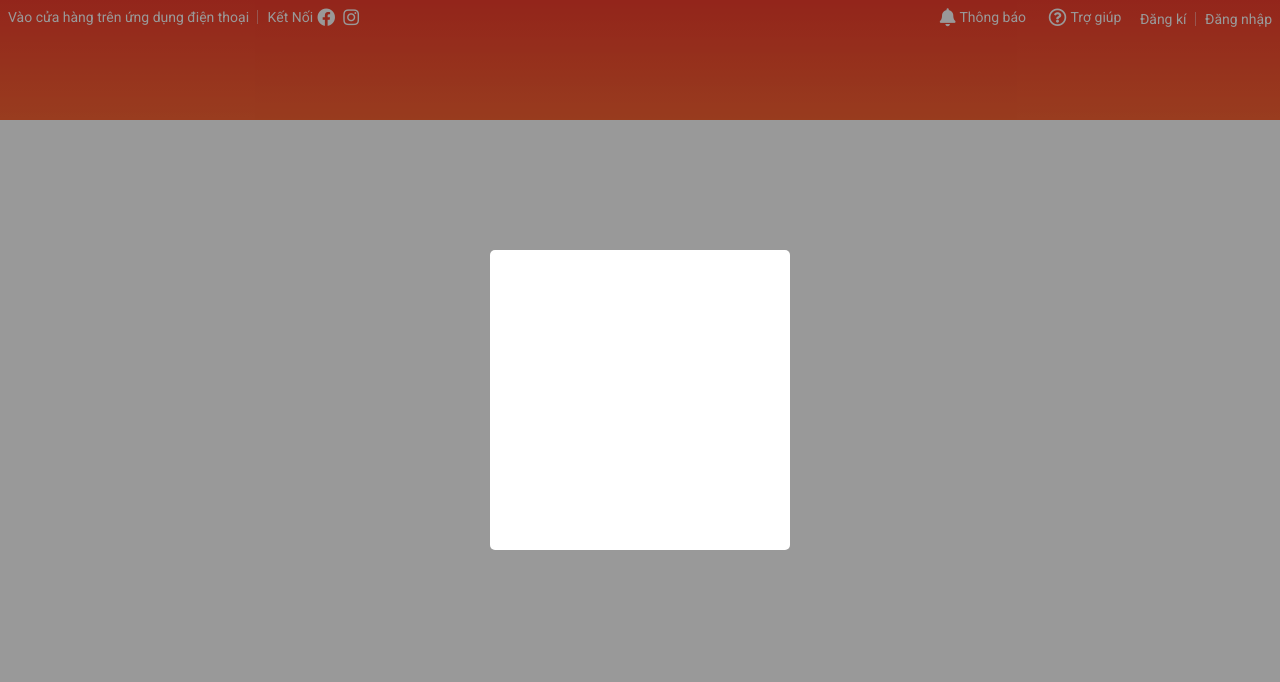
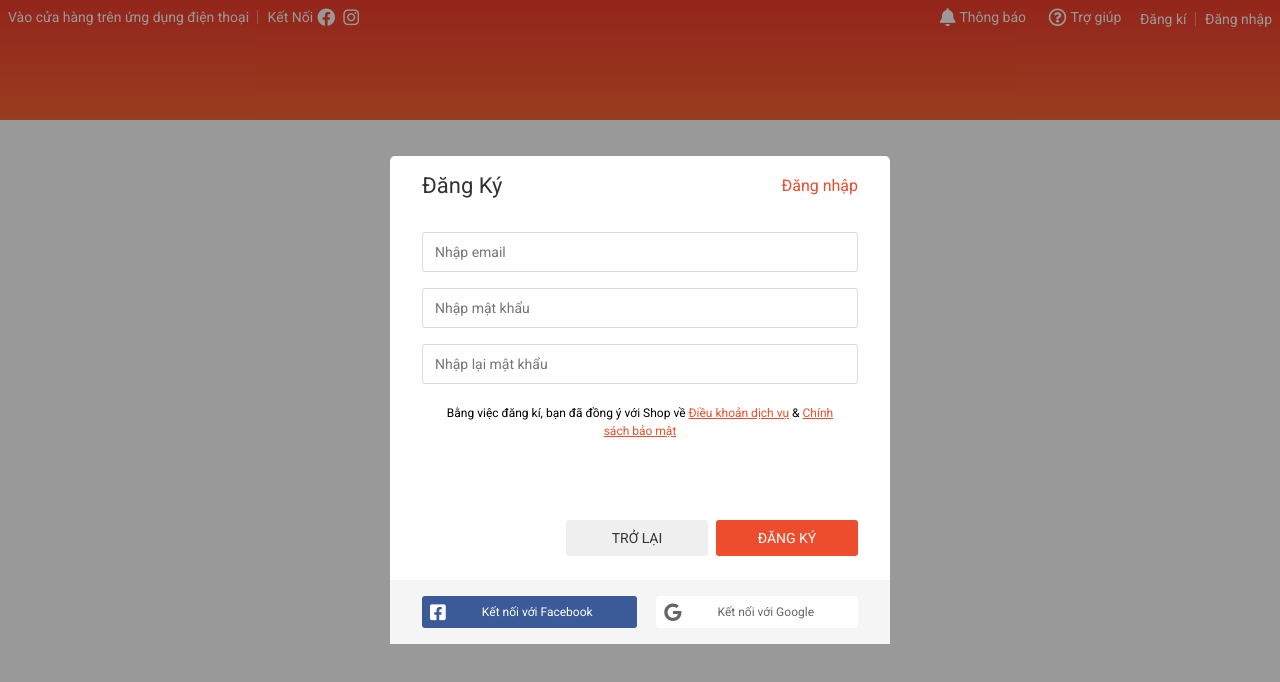
Before and after one commit to hoangcao16/Nc8_Shop, a plain HTML site: page index.html in a window 1280 px wide. Drawn offline with nearby package versions, Linux system fonts and the light colour scheme.

Commit message:
22012021

```diff
--- a/assets/css/base.css
+++ b/assets/css/base.css
@@ -3,7 +3,7 @@
     --white-color: #fff;
     --black-color: #000;
     --text-color: #333;
-
+    --border-color: #dbdbdb;
 }
 * {
     box-sizing: inherit;
@@ -54,10 +54,34 @@ html {
 }
 .modal__body {
     margin: auto;
-    width: 300px;
-    height: 300px;
     position: relative;
     z-index: 1;
-    border-radius: 5px;
-    background-color: var(--white-color);
 }
+/* Button style*/
+.btn {
+    min-width: 142px;
+    height: 36px;
+    text-decoration: none;
+    border: none;
+    border-radius: 3px;
+    cursor: pointer;
+    font-size: 1.4rem;
+    padding: 0 12px;
+    outline: none;
+    color: var(--text-color);
+    display: flex;
+    justify-content: center;
+    align-items: center;
+}
+.btn.btn--normal:hover {
+    background-color: rgba(0, 0, 0, 0.1);
+}
+.btn.btn--size-s {
+    height: 32px;
+    font-size: 1.2rem;
+    padding: 0 8px;
+}
+.btn.btn--primary {
+    color: var(--white-color);
+    background-color: var(--primary-color);
+}
--- a/assets/css/main.css
+++ b/assets/css/main.css
@@ -221,3 +221,87 @@
     font-size: 1.4rem;
     font-weight: 400;
 }
+/* Authen modal */
+.auth-form {
+    width: 500px;
+    background-color: var(--white-color);
+    border-radius: 5px;
+}
+.auth-form__container {
+    padding: 0 32px;
+
+}
+.auth-form__header {
+    display: flex;
+    align-items: center;
+    justify-content: space-between;
+}
+.auth-form__heading {
+    font-size: 2.2rem;
+    font-weight: 400;
+    color: var(--text-color);
+}
+.auth-form__switch-btn {
+    font-size: 1.6rem;
+    font-weight: 400;
+    color: var(--primary-color);
+    cursor: pointer;
+}
+.auth-form__form {
+
+}
+
+.auth-form__input {
+    width: 100%;
+    height: 40px;
+    margin-top: 16px;
+    padding: 0 12px;
+    font-size: 1.4rem;
+    border: 1px solid var(--border-color);
+    border-radius: 2px;
+    outline: none;
+}
+.auth-form__input:focus {
+    border-color: #888;
+}
+.auth-form__aside {
+    margin-top: 20px;
+}
+.auth-form__policy_text {
+    font-size: 1.2rem;
+    line-height: 1.8rem;
+    text-align: center;
+    padding: 0 12px;
+}
+.auth-form__policy-link {
+    color: var(--primary-color);
+}
+.auth-form__controls {
+    margin-top: 80px;
+    display: flex;
+    justify-content: flex-end;
+}
+.auth-form__controls-back {
+    margin-right: 8px;
+}
+.auth-form__socials {
+    background-color: #f5f5f5;
+    padding: 16px 32px;
+    margin-top: 24px;
+    display: flex;
+    justify-content: space-between;
+}
+.auth-form__socials-icon {
+ font-size: 1.8rem;
+}
+.auth-form__socials-fb {
+    background-color: #3a5a98;
+    color: var(--white-color);
+}
+.auth-form__socials-tittle {
+    margin: 0 36px;
+}
+.auth-form__socials-gg {
+    color: #666;
+    background-color: var(--white-color);
+}
--- a/index.html
+++ b/index.html
@@ -62,20 +62,20 @@
                             </li>
                             <li class="header__notify-item header__notify-item--viewed">
                                 <a href="" class="header__notify-link">
-                                    <img src="./assets/img/item/Item1.jpg" alt="" class="header__notify-img">
+                                    <img src="./assets/img/item/Item2.jpg" alt="" class="header__notify-img">
                                     <div class="header__notify-info">
-                                        <span class="header__notify-name">Mỹ phẩm Ohiu chính hãng</span>
-                                        <span class="header__notify-description">Mô tả mỹ phẩm Ohiu chính hãng</span>
+                                        <span class="header__notify-name">Nước làm sạch và tẩy trang dành cho mọi loại da Garnier Micellar Water 400ml</span>
+                                        <span class="header__notify-description">- Dành cho da khô & trang điểm. Nước làm sạch và tẩy trang đa năng Garnier Micellar Water Oil-Infused 400ml an toàn cho da nhạy cảm.Không chứa cồn, không gây kích ứng da.</span>
 
                                     </div>
                                 </a>
                             </li>
                             <li class="header__notify-item">
                                 <a href="" class="header__notify-link">
-                                    <img src="./assets/img/item/Item1.jpg" alt="" class="header__notify-img">
+                                    <img src="./assets/img/item/Item3.jpg" alt="" class="header__notify-img">
                                     <div class="header__notify-info">
-                                        <span class="header__notify-name">Mỹ phẩm Ohiu chính hãng</span>
-                                        <span class="header__notify-description">Mô tả mỹ phẩm Ohiu chính hãng</span>
+                                        <span class="header__notify-name">Serum siêu cấp ẩm sáng da L'Oreal Paris pure Hyaluronic Acid 1.5% 30ml</span>
+                                        <span class="header__notify-description">Dưỡng chất L'oreal Paris Revitalift HA đậm đặc 30ml với sự kết hợp  không chỉ 1 mà đến 2 loại Hyaluronic Acid ưu việt sẽ mang đến giải pháp chăm sóc da hiệu quả, cho làn da căng mịn và sáng da tức thì. </span>
 
                                     </div>
                                 </a>
@@ -115,9 +115,49 @@
     <div class="modal">
         <div class="modal__overlay"></div>
         <div class="modal__body">
-            <div class="modal__inner">
+              <!-- Authen form -->
+                <div class="auth-form">
+                    <div class="auth-form__container">
+                        <div class="auth-form__header">
+                            <h3 class="auth-form__heading">Đăng Ký</h3>
+                            <span class="auth-form__switch-btn">Đăng nhập
 
-            </div>
+                            </span>
+                        </div>
+                        <div class="auth-form__form">
+                            <div class="auth-form__group">
+                                <input type="text" class="auth-form__input" placeholder="Nhập email">
+                            </div>
+                            <div class="auth-form__group">
+                                <input type="password" class="auth-form__input" placeholder="Nhập mật khẩu">
+                            </div>
+                            <div class="auth-form__group">
+                                <input type="password" class="auth-form__input" placeholder="Nhập lại mật khẩu">
+                            </div>
+                        </div>
+                        <div class="auth-form__aside">
+                            <p class="auth-form__policy_text">Bằng việc đăng kí, bạn đã đồng ý với Shop về
+                                <a href="" class="auth-form__policy-link">Điều khoản dịch vụ</a> &
+                                <a href="" class="auth-form__policy-link">Chính sách bảo mật</a>
+                            </p>
+                        </div>
+                        <div class="auth-form__controls">
+                            <button class="btn auth-form__controls-back btn--normal">TRỞ LẠI</button>
+                            <button class="btn btn--primary">ĐĂNG KÝ</button>
+                        </div>
+
+                    </div>
+                    <div class="auth-form__socials">
+                        <a href="" class="auth-form__socials-fb btn btn--size-s btn--width-icon">
+                            <i class="auth-form__socials-icon fab fa-facebook-square"></i>
+                            <span class="auth-form__socials-tittle">Kết nối với Facebook</span>
+                        </a>
+                        <a href="" class="auth-form__socials-gg btn btn--size-s btn--width-icon">
+                            <i class="auth-form__socials-icon fab fa-google"></i>
+                            <span class="auth-form__socials-tittle">Kết nối với Google</span>
+                        </a>
+                    </div>
+                </div>
         </div>
     </div>
 </body>
```
Also changed, not shown: assets/img/item/Item2.JPG (added), assets/img/item/Item3.JPG (added).
